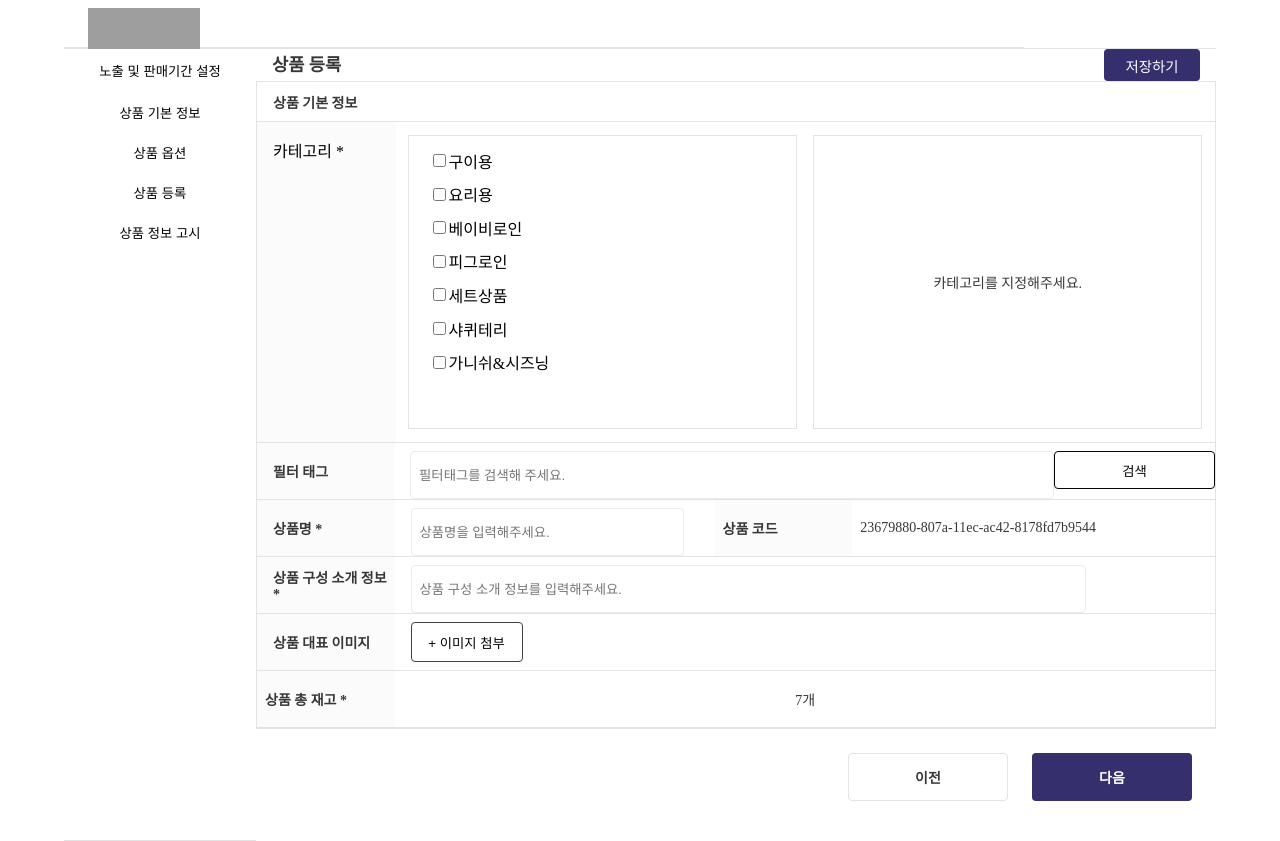
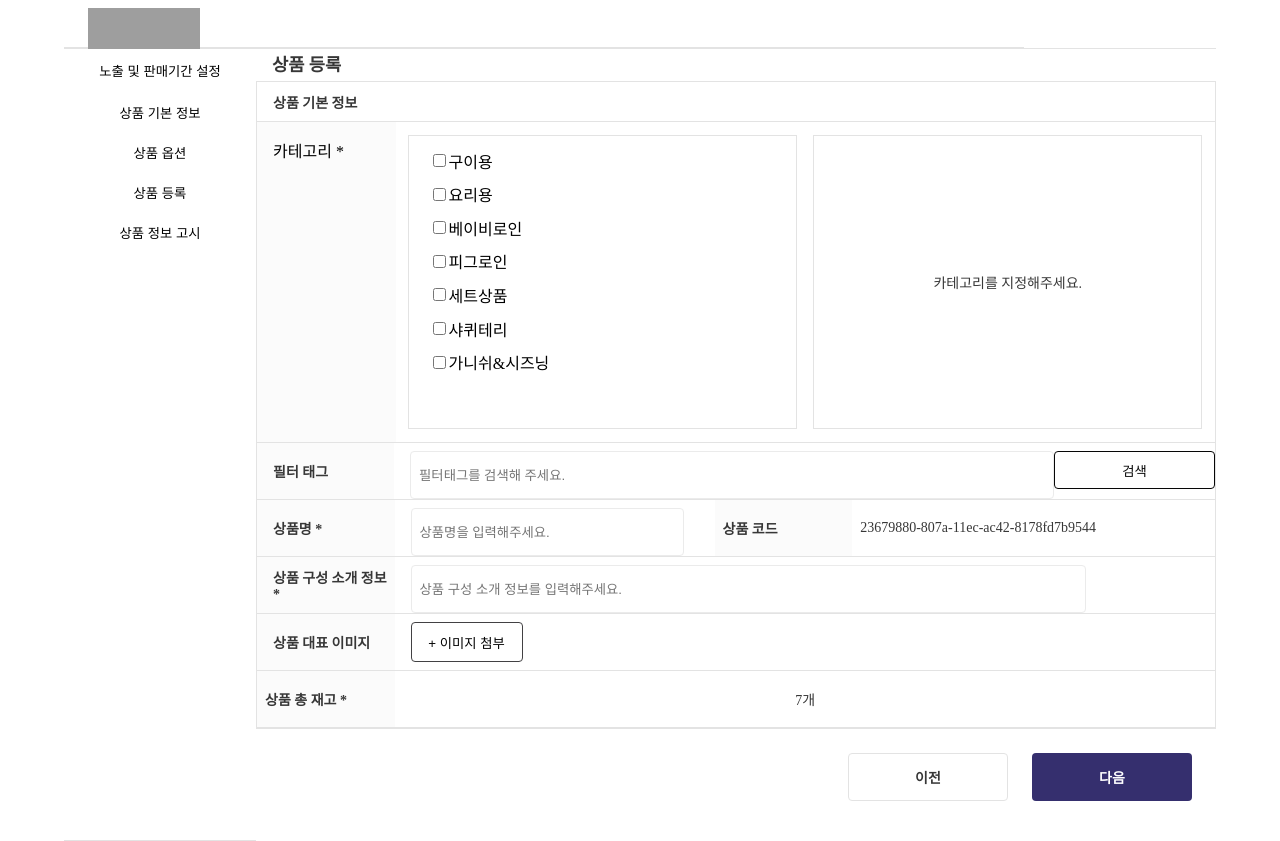
Before and after one commit to wanted-luckyzzang/wanted-product-registration, a React (Create React App) app: page /basicinfo in a window 1280 px wide. Built offline with nearby package versions, Linux system fonts and the light colour scheme; grey boxes are pictures that could not be loaded.

Commit message:
feat: navbar Route 연결

```diff
--- a/src/App.jsx
+++ b/src/App.jsx
@@ -17,8 +17,8 @@ function App() {
         <Route path="/" element={<ProductsPeriodSetting />} />
         <Route path="/basicinfo" element={<BasicInfo />} />
         <Route path="/productoption" element={<ProductOption />} />
+        <Route path="/imageselect" element={<ImageSelect />} />
         <Route path="/noticeinfo" element={<ProductNoticeInfo />} />
-        <Route path="/imageselect" element={<ImageSelect />} />
       </Routes>
     </Layout>
   );
--- a/src/components/Navbar.js
+++ b/src/components/Navbar.js
@@ -27,7 +27,11 @@ const Navbar = () => {
           >
             노출 및 판매기간 설정
           </Button>
-          <Button border="none" borderBottom="1px solid #E3E3E3">
+          <Button
+            border="none"
+            borderBottom="1px solid #E3E3E3"
+            _onClick={() => navigate(`/basicinfo`)}
+          >
             상품 기본 정보
           </Button>
           <Button
--- a/src/components/SubHeader.js
+++ b/src/components/SubHeader.js
@@ -1,4 +1,4 @@
-import { Grid, Button, Text } from 'common';
+import { Grid, Text } from 'common';
 
 const SubHeader = () => {
   return (
@@ -6,11 +6,6 @@ const SubHeader = () => {
       <Text size="1.1rem" bold lineHeight="2rem">
         상품 등록
       </Text>
-      <Button width="6rem" height="2rem" bg="#352f6e">
-        <Text color="#FFFFFF" size="0.9rem">
-          저장하기
-        </Text>
-      </Button>
     </Grid>
   );
 };
```
